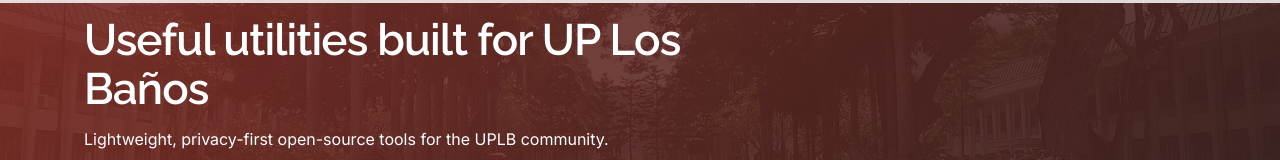
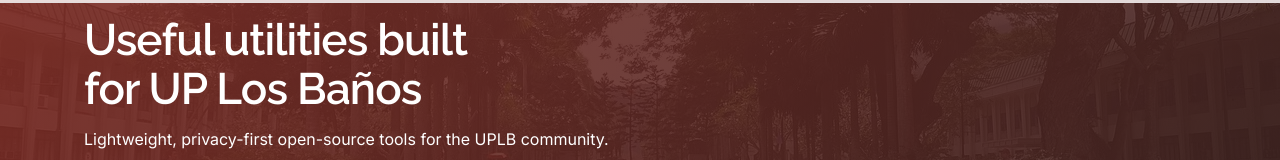
Before and after one commit to uplbtools/uplbtools.me, an Astro site: page / in a window 1280 px wide. Shown: the part 41-201 px from the top of the page. Built offline with nearby package versions, Linux system fonts and the light colour scheme; Astro itself is replaced by a stand-in of ours; no server answers.

Commit message:
fix(hero): keep UP Los Baños on one line in headline
Prevent awkward wrap between UP and Los Baños; balance remaining lines.

```diff
--- a/src/components/Hero.astro
+++ b/src/components/Hero.astro
@@ -19,7 +19,8 @@ const quickLinks = [
   <div class="container hero-container">
     <div class="hero-copy">
       <h1 id="hero-title" class="hero-title">
-        Useful utilities built for UP Los Baños
+        Useful utilities built for{" "}
+        <span class="hero-title__place">UP Los Baños</span>
       </h1>
       <p class="hero-description">
         Lightweight, privacy-first open-source tools for the UPLB community.
@@ -95,6 +96,11 @@ const quickLinks = [
     line-height: 1.12;
     margin-bottom: 0.85rem;
     color: var(--text-on-maroon);
+    text-wrap: balance;
+  }
+
+  .hero-title__place {
+    white-space: nowrap;
   }
 
   .hero-description {
```
